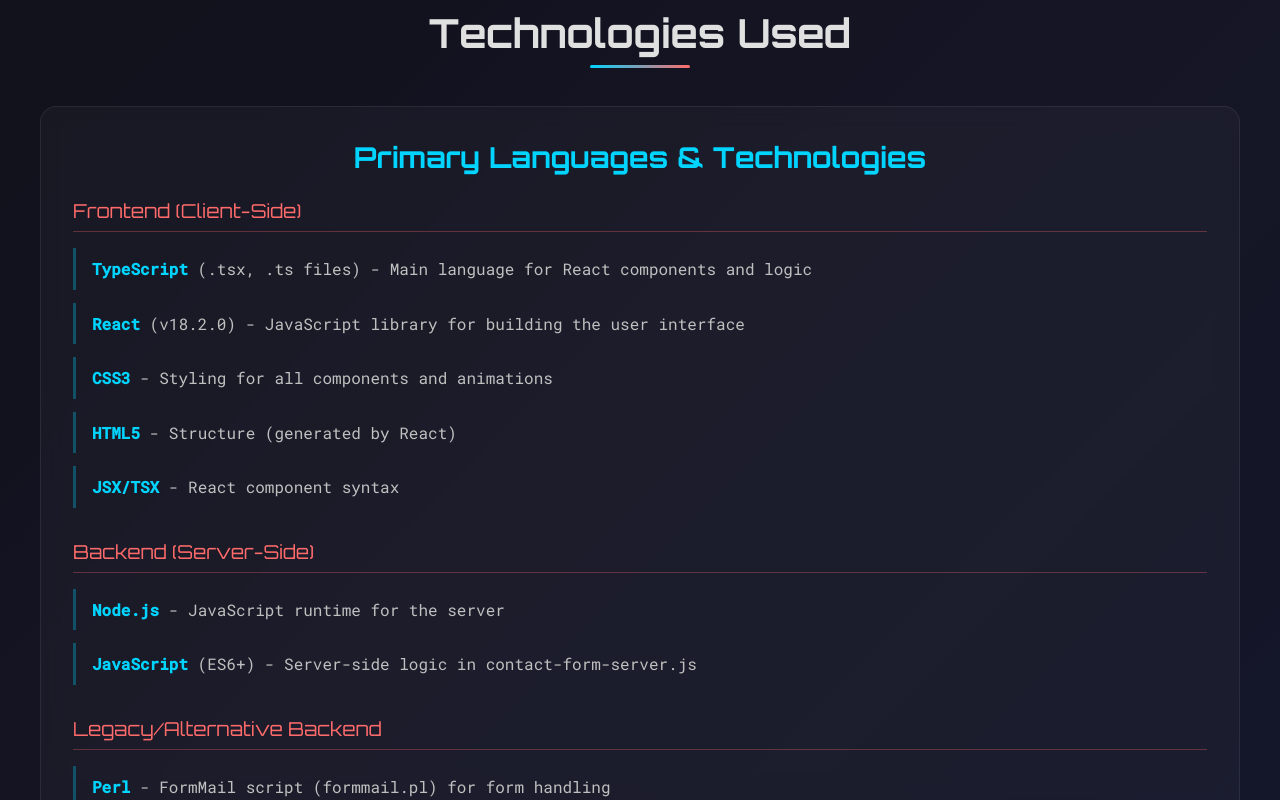
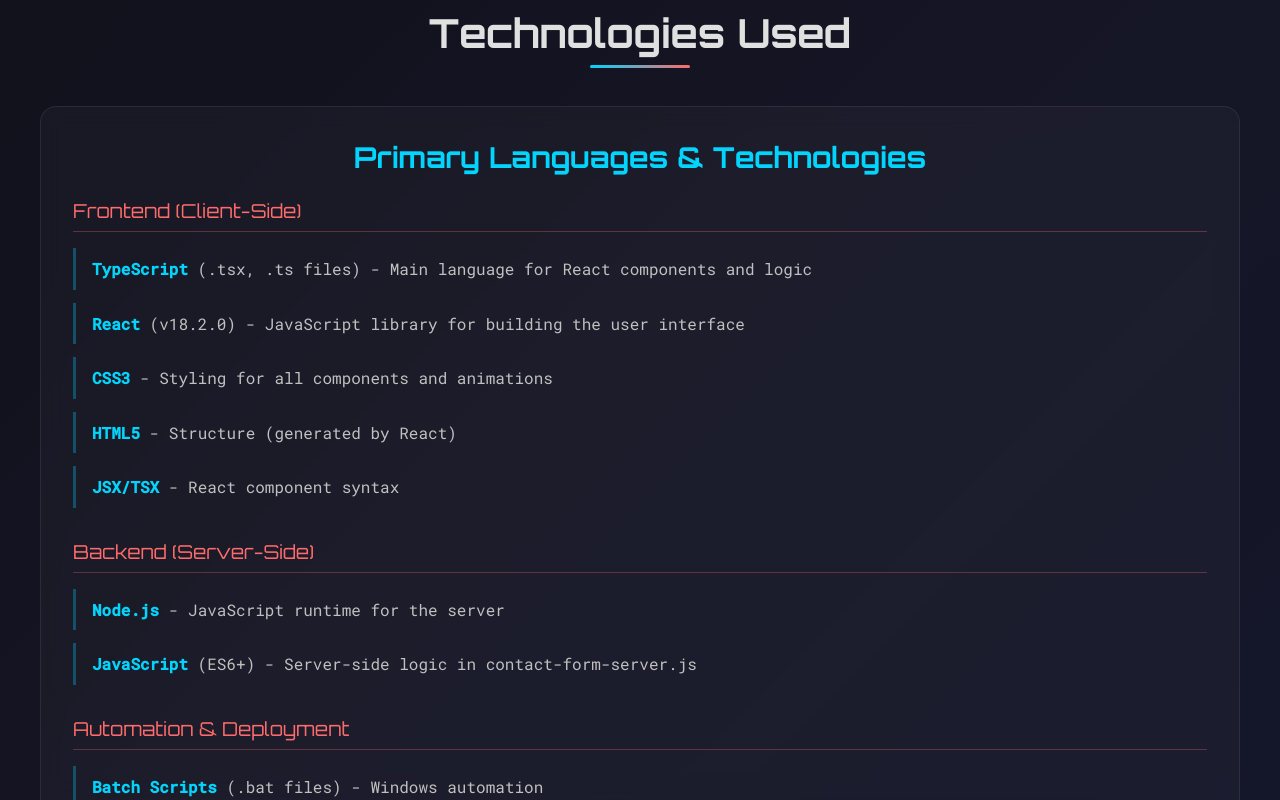
Before and after one commit to PAdams247/portfolio-website, a React (Create React App) app: page / in a window 1280 px wide. Shown: the part 2000-2800 px from the top of the page. Built offline with nearby package versions, Linux system fonts and the light colour scheme.

Commit message:
Remove Legacy/Alternative Backend section from Home page

```diff
--- a/src/pages/Home.tsx
+++ b/src/pages/Home.tsx
@@ -121,13 +121,6 @@ const Home: React.FC = () => {
             </div>
 
             <div className="tech-subcategory">
-              <h4 className="tech-subcategory-title">Legacy/Alternative Backend</h4>
-              <div className="tech-list">
-                <span className="tech-item"><strong>Perl</strong> - FormMail script (formmail.pl) for form handling</span>
-              </div>
-            </div>
-
-            <div className="tech-subcategory">
               <h4 className="tech-subcategory-title">Automation & Deployment</h4>
               <div className="tech-list">
                 <span className="tech-item"><strong>Batch Scripts</strong> (.bat files) - Windows automation</span>
```
